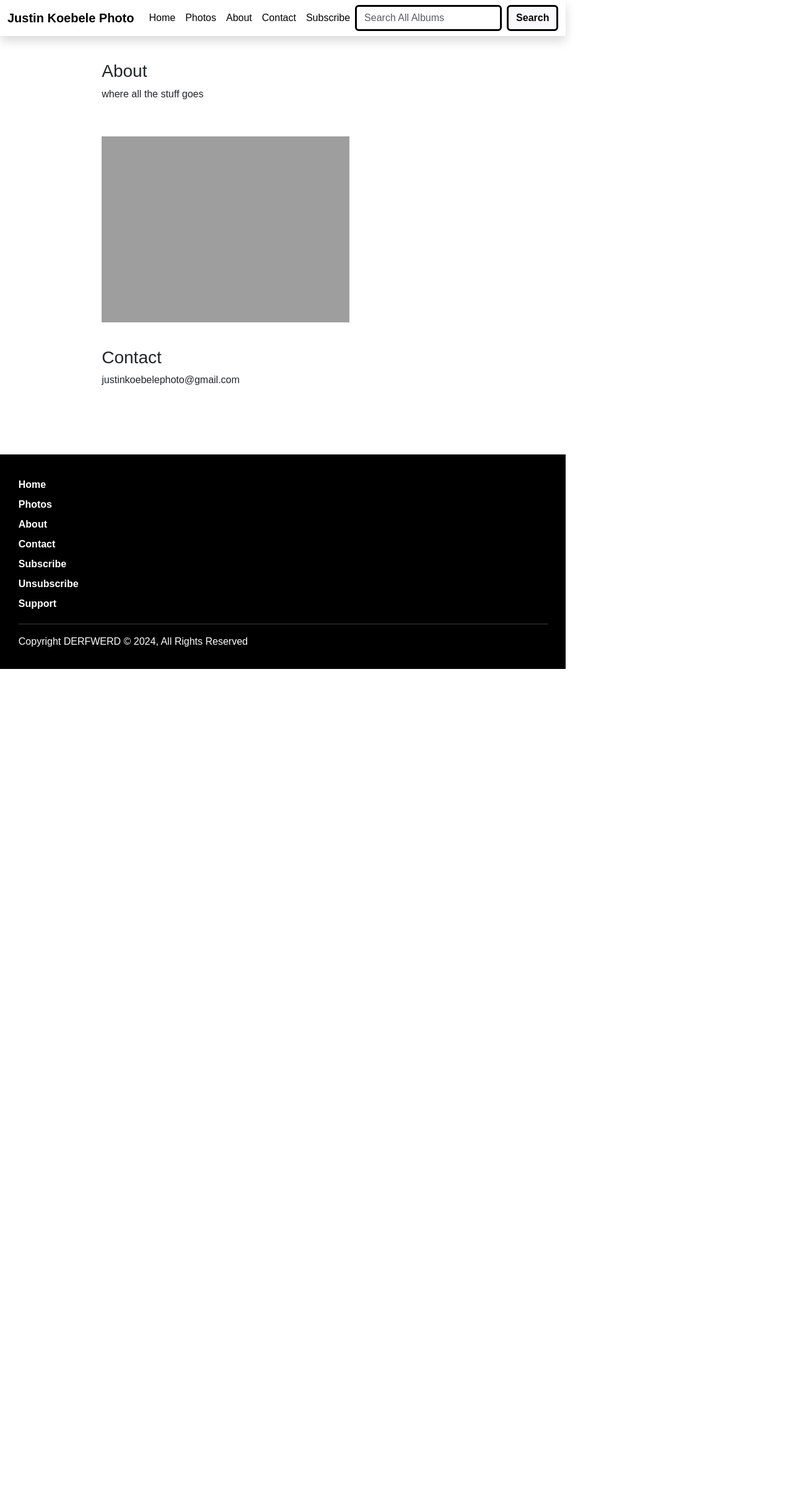
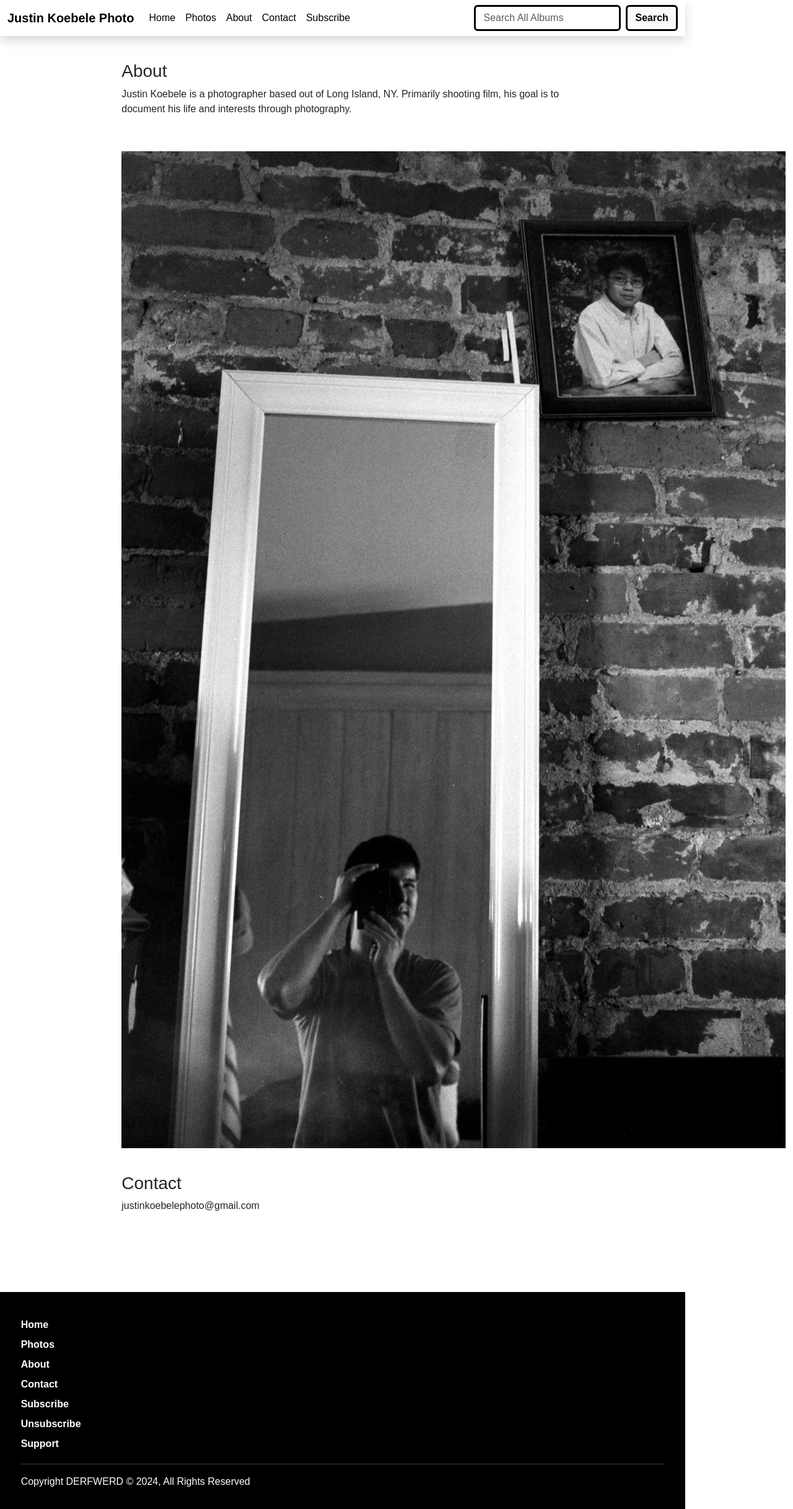
Before and after one commit to freddydrew/JKPhoto, a Django app: page /about/ in a window 1280 px wide. Shown: the whole page at 62% size. Before the commit the page ends 1079 px from the top, so only its background shows below. Run offline with Django 4.2, Linux system fonts and the light colour scheme; parts of the project's set-up code (start-up, migrations or seed data) failed here and were passed over; some libraries are stand-ins or nearby versions; grey boxes are pictures that could not be loaded.

Commit message:
added caption and photo to About page

```diff
--- a/templates/about.html
+++ b/templates/about.html
@@ -15,7 +15,7 @@
                 About
             </h3>
             <p>
-                where all the stuff goes
+                Justin Koebele is a photographer based out of Long Island, NY. Primarily shooting film, his goal is to document his life and interests through photography.
             </p>
         </div>
     </div>
@@ -24,7 +24,7 @@
 <div class="container">
     <div class="row justify-content-center align-items-center">
         <div class="col-10 col-lg-8">
-            <img src="{% static 'images/me'%}" alt="Image of Justin">
+            <img src="{% static 'images/justin-about-1.JPG'%}" alt="Image of Justin">
         </div>
     </div>
 </div>
```
Also changed, not shown: resources/gitHelp.md (+1 -1 lines).
